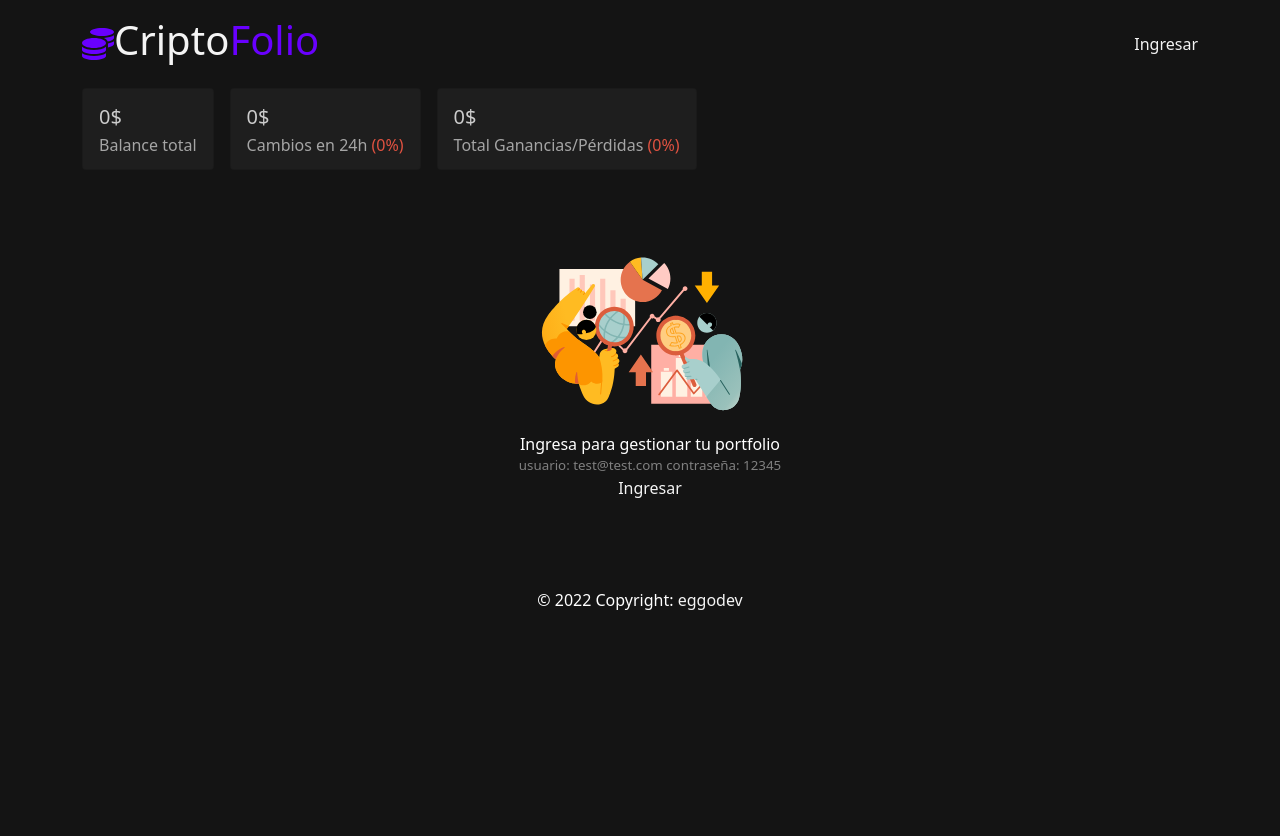
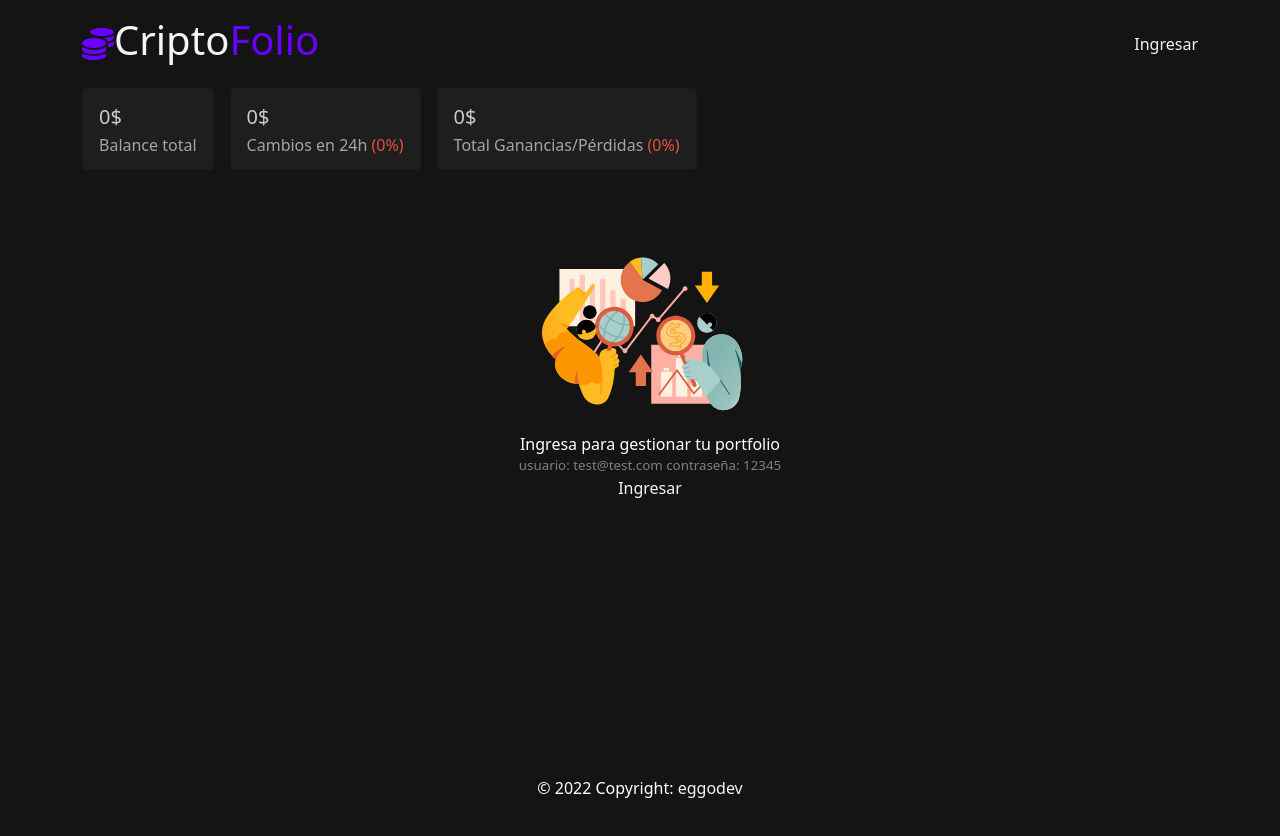
Before and after one commit to gusmacielpy/coinfolio, a React (Create React App) app: page / in a window 1280 px wide. Shown: the top 836 px of the page. Before the commit the page ends 800 px from the top, so only its background shows below. Built offline with nearby package versions, Linux system fonts and the light colour scheme.

Commit message:
fixing layout

```diff
--- a/src/components/Portolio.js
+++ b/src/components/Portolio.js
@@ -63,7 +63,7 @@ const Portolio = ({ coins, setCoins, transactions, setTransactions }) => {
   return (
     <>
       <div className="App">
-        <div className="container mb-4">
+        <div className="container mb-4 d-flex flex-column min-vh-100">
           <Navbar />
           <div className="row align-items-center g-3 justify-content-between mb-3">
             <CoinsInfoCards coins={coins} transactions={transactions} />
@@ -147,13 +147,13 @@ const Portolio = ({ coins, setCoins, transactions, setTransactions }) => {
               )}
             </div>
           </div>
+          <footer className="footer mt-auto">
+            <div className="text-center p-3">
+              © 2022 Copyright:&nbsp;
+              <a href="https://github.com/eggodev">eggodev</a>
+            </div>
+          </footer>
         </div>
-        <footer className="footer">
-          <div className="text-center p-3">
-            © 2022 Copyright:&nbsp;
-            <a href="https://github.com/eggodev">eggodev</a>
-          </div>
-        </footer>
       </div>
       {modalLogin && <LoginForm setModalLogin={setModalLogin} />}
       {newTransaction.name && (
```
